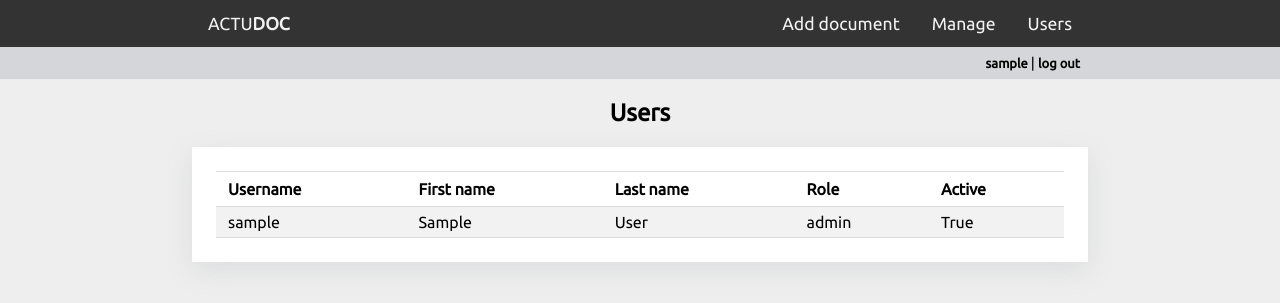
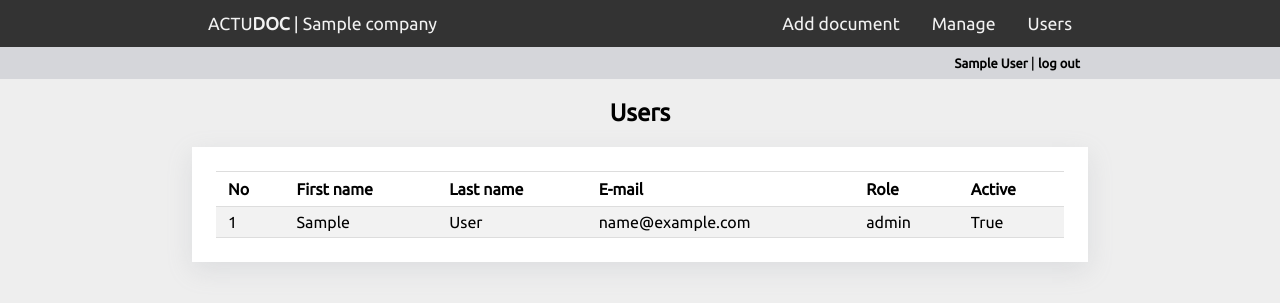
Before and after one commit to zchmielewska/actudoc, a Django app: page /account/users/ in a window 1280 px wide. Shown: the top 303 px of the page. Run offline with Django 3.2, Linux system fonts and the light colour scheme; a user stored in the database is signed in; tables that the repository leaves empty hold one stand-in row (values such as "Sample post").

Commit message:
add document id per company

```diff
--- a/account/models.py
+++ b/account/models.py
@@ -15,6 +15,13 @@ User._meta.get_field('last_name').blank = False
 User._meta.get_field('last_name').null = False
 
 
+def get_name(self):
+    return f"{self.first_name} {self.last_name}"
+
+
+User.add_to_class("__str__", get_name)
+
+
 class Profile(models.Model):
     ROLES = (
         ("admin", "admin"),
@@ -24,6 +31,3 @@ class Profile(models.Model):
     user = models.OneToOneField(settings.AUTH_USER_MODEL, on_delete=models.CASCADE)
     role = models.CharField(max_length=11, choices=ROLES, default="viewer")
     company = models.ForeignKey(Company, on_delete=models.CASCADE, null=True)
-
-    def __str__(self):
-        return f"Profil użytkownika {self.user.username}"
--- a/account/templates/account/list_users.html
+++ b/account/templates/account/list_users.html
@@ -7,17 +7,19 @@
     <div class="brick">
         <table class="striped-table striped-table-top-border">
             <tr>
-                <th>Username</th>
+                <th>No</th>
                 <th>First name</th>
                 <th>Last name</th>
+                <th>E-mail</th>
                 <th>Role</th>
                 <th>Active</th>
             </tr>
             {% for user in users %}
             <tr>
-                <td>{{ user.username }}</td>
+                <td>{{ forloop.counter }}</td>
                 <td>{{ user.first_name }}</td>
                 <td>{{ user.last_name }}</td>
+                <td>{{ user.email }}</td>
                 <td>{{ user.profile.role }}</td>
                 <td>{{ user.is_active }}</td>
             </tr>
--- a/account/templates/account/register.html
+++ b/account/templates/account/register.html
@@ -14,7 +14,7 @@
         <p>Please, sign up using the following form:</p>
         <form method="post">
             {% csrf_token %}
-            {{ user_form.as_p }}
+            {{ form.as_p }}
             <hr>
             <span class="label">Registration type:</span>
             <p>
--- a/account/urls.py
+++ b/account/urls.py
@@ -7,7 +7,7 @@ from account import views
 app_name = 'account'
 
 urlpatterns = [
-    path('login/', auth_views.LoginView.as_view(), name='login'),
+    path('login/', views.LoginView.as_view(), name='login'),
     path('logout/', auth_views.LogoutView.as_view(), name='logout'),
     path('password-change/', auth_views.PasswordChangeView.as_view(), name='password_change'),
     path('password-change/done/', auth_views.PasswordChangeDoneView.as_view(), name='password_change_done'),
--- a/account/views.py
+++ b/account/views.py
@@ -1,4 +1,5 @@
 from django.contrib import messages
+from django.contrib.auth import authenticate, login
 from django.contrib.auth.mixins import LoginRequiredMixin
 from django.contrib.auth.models import User
 from django.shortcuts import render, get_object_or_404, redirect
@@ -6,19 +7,49 @@ from django.urls import reverse
 from django.utils.crypto import get_random_string
 from django.views import View
 
-from account.forms import UserRegistrationForm, UserEditForm, ProfileEditForm
+from account.forms import LoginForm, RegistrationForm, UserEditForm, ProfileEditForm
 from account.models import Profile
 from document.models import Company
 
 
+class LoginView(View):
+    """
+    View to log in.
+
+    To log in, user should provide e-mail address and password.
+    The default Django authentication has been adjusted to accept e-mail rather than username.
+    """
+    def get(self, request):
+        form = LoginForm()
+        return render(request, "account/login.html", {"form": form})
+
+    def post(self, request):
+        form = LoginForm(request.POST)
+        if form.is_valid():
+            email = form.cleaned_data["email"]
+            password = form.cleaned_data["password"]
+            user = authenticate(username=email, password=password)
+
+            if user is not None:
+                if user.is_active:
+                    login(request, user)
+                    url_next = request.GET.get("next", "/")
+                    return redirect(url_next)
+                else:
+                    form.add_error("email", "Account is blocked.")
+            else:
+                form.add_error("email", "Incorrect email or password.")
+        return render(request, "account/login.html", {"form": form})
+
+
 class RegisterView(View):
     def get(self, request):
-        user_form = UserRegistrationForm()
-        return render(request, "account/register.html", {"user_form": user_form})
+        form = RegistrationForm()
+        return render(request, "account/register.html", {"form": form})
 
     def post(self, request):
-        user_form = UserRegistrationForm(request.POST)
-        if user_form.is_valid():
+        form = RegistrationForm(request.POST)
+        if form.is_valid():
             # User can either create an account for a new company...
             if request.POST.get("company") == "new_company":
                 code = get_random_string(length=32)
@@ -32,27 +63,20 @@ class RegisterView(View):
             if request.POST.get("company") == "existing_company":
                 try:
                     code = request.POST.get("company_code")
-                    print("code: ", code)
                     company = Company.objects.get(code=code)
                 except Company.DoesNotExist:
                     messages.error(request, "Incorrect company code!")
-                    return render(request, "account/register.html", {"user_form": user_form})
+                    return render(request, "account/register.html", {"form": form})
 
-            # Data for a person is contained in two models:
-            # 1/2 User
-            new_user = user_form.save(commit=False)
+            # Data for a person is contained in two models: User and Profile
+            new_user = form.save(commit=False)
             new_user.username = str(User.objects.count() + 1)
-            new_user.set_password(user_form.cleaned_data["password"])
+            new_user.set_password(form.cleaned_data["password"])
             new_user.save()
-
-            # 2/2 Profile
-            profile = Profile.objects.create(
-                user=new_user,
-                company=company,
-            )
+            Profile.objects.create(user=new_user, company=company)
 
             return render(request, "account/register_done.html", {"new_user": new_user})
-        return render(request, "account/register.html", {"user_form": user_form})
+        return render(request, "account/register.html", {"form": form})
 
 
 class EditProfileView(LoginRequiredMixin, View):
@@ -79,5 +103,7 @@ class ProfileDetailView(LoginRequiredMixin, View):
 
 class UserListView(View):
     def get(self, request):
-        users = User.objects.all()
+        company = request.user.profile.company
+        profiles = Profile.objects.filter(company=company)
+        users = [profile.user for profile in profiles]
         return render(request, "account/list_users.html", {"users": users})
--- a/document/contexts.py
+++ b/document/contexts.py
@@ -3,3 +3,17 @@ def user_is_manager(request):
     if request.user.is_authenticated:
         user_is_manager = request.user.groups.filter(name="manager").exists()
     return {"user_is_manager": user_is_manager}
+
+
+def user_is_contributor(request):
+    user_is_contributor = False
+    if request.user.is_authenticated:
+        user_is_contributor = request.user.profile.role == "contributor"
+    return {"user_is_contributor": user_is_contributor}
+
+
+def user_is_admin(request):
+    user_is_admin = False
+    if request.user.is_authenticated:
+        user_is_admin = request.user.profile.role == "admin"
+    return {"user_is_admin": user_is_admin}
--- a/document/models.py
+++ b/document/models.py
@@ -33,6 +33,7 @@ class Product(models.Model):
 
     class Meta:
         ordering = ["name"]
+        unique_together = ("company_product_id", "company")
 
 
 class Category(models.Model):
@@ -55,14 +56,20 @@ class Category(models.Model):
 
     class Meta:
         ordering = ["name"]
+        unique_together = ("company_category_id", "company")
+
+
+def document_path(instance, filename):
+    return f"{instance.company.name}/{filename}"
 
 
 class Document(models.Model):
-    # company = models.ForeignKey(Company, on_delete=models.CASCADE)
+    company_document_id = models.PositiveIntegerField()
+    company = models.ForeignKey(Company, on_delete=models.CASCADE)
     product = models.ForeignKey(Product, on_delete=models.CASCADE, verbose_name="insurance product")
     category = models.ForeignKey(Category, on_delete=models.CASCADE, verbose_name="document category")
     validity_start = models.DateField(verbose_name="valid from")
-    file = models.FileField()
+    file = models.FileField(upload_to=document_path)
     created_by = models.ForeignKey(settings.AUTH_USER_MODEL, on_delete=models.CASCADE, related_name="create_user")
     created_at = models.DateTimeField(auto_now_add=True)
 
@@ -73,8 +80,11 @@ class Document(models.Model):
         self.file.delete()
         super().delete(*args, **kwargs)
 
+    def slug(self):
+        return f"{self.company.name}-{self.company_document_id}"
+
     class Meta:
-        unique_together = ("product", "category", "validity_start")
+        unique_together = ("company", "product", "category", "validity_start")
 
 
 class History(models.Model):
--- a/document/templates/base.html
+++ b/document/templates/base.html
@@ -16,10 +16,14 @@
     <div class="wrapper">
         <div class="nav-bar">
             <div class="nav-content">
-                <div><a href="/">ACTU<strong>DOC</strong></a></div>
-                <div class="push-right"><a href="{% url "add_document" %}">Add document</a></div>
-                <div><a href="{% url "manage" %}">Manage</a></div>
-                <div><a href="{% url "account:user_list" %}">Users</a></div>
+                <div><a href="/">ACTU<strong>DOC</strong> | {{ request.user.profile.company.name }}</a></div>
+                {% if user_is_contributor or user_is_admin %}
+                    <div class="push-right"><a href="{% url "add_document" %}">Add document</a></div>
+                    <div><a href="{% url "manage" %}">Manage</a></div>
+                {% endif %}
+                {% if user_is_admin %}
+                    <div><a href="{% url "account:user_list" %}">Users</a></div>
+                {% endif %}
             </div>
         </div>
 
@@ -28,7 +32,7 @@
                 <div class="profile-content">
                     <div class="push-right">
                         <a href="{% url "account:profile_detail" request.user.username %}" class="link">
-                            <strong>{{ request.user.username }}</strong>
+                            <strong>{{ request.user.first_name }} {{ request.user.last_name }}</strong>
                         </a> |
                         <a href="{% url "account:logout" %}" class="link">log out</a>
                     </div>
--- a/document/templates/document/main.html
+++ b/document/templates/document/main.html
@@ -23,7 +23,7 @@
     {% for document in documents %}
         <div class="brick" style="padding: 0;">
             <div style="font-size: 0.7em; color: #666; width: 100%; padding: 4px 6px; text-align: right;">
-                <strong>#{{ document.id }}</strong>
+                <strong>#{{ document.company_document_id }}</strong>
             </div>
             <div style="padding: 6px 24px 12px 24px;">
                 <table>
```
Also changed, not shown: account/authentication.py (added, +19 -0 lines), account/forms.py (+6 -1 lines), actudoc/settings.py (+8 -5 lines), document/utils/utils.py (+17 -9 lines), document/views.py (+32 -18 lines), account/templates/account/login.html (renamed from account/templates/registration/login.html), document/migrations/0014_alter_document_unique_together_document_company_and_more.py (added), document/migrations/0015_alter_document_file.py (added), document/migrations/0016_document_company_document_id.py (added), document/migrations/0017_alter_category_unique_together_and_more.py (added).
